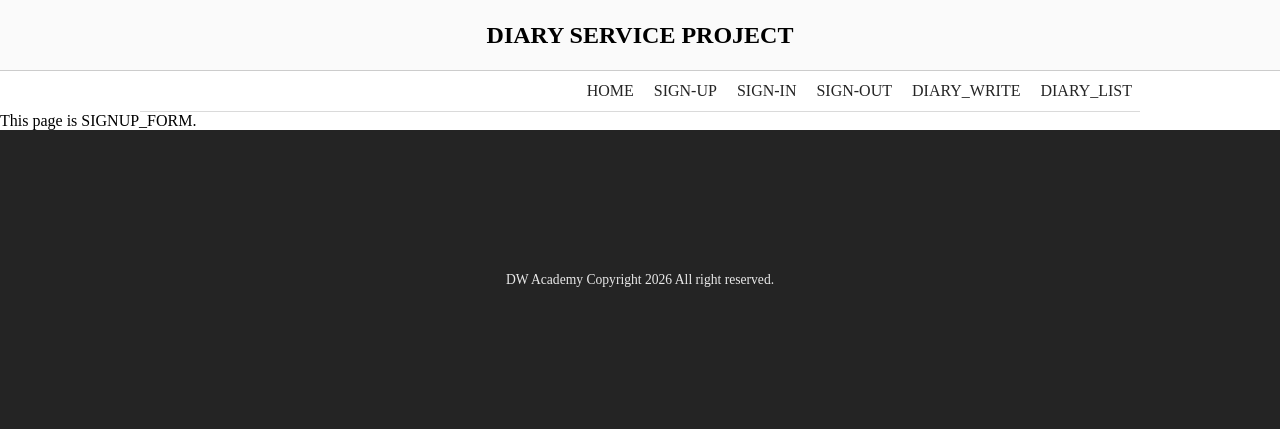
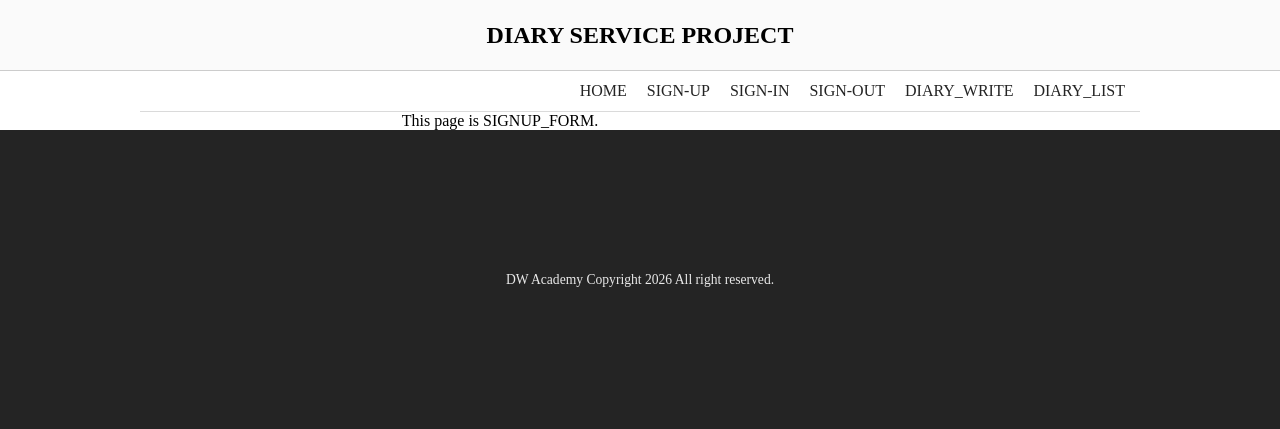
Before and after one commit to chohs1115-source/dynamicWeb, a Java web app: page /view/member/signup_form.jsp in a window 1280 px wide. Shown: the top 429 px of the page. Run offline with Tomcat 11, a stand-in JSP engine, Linux system fonts and the light colour scheme.

Commit message:
addReference

```diff
--- a/diaryServicePjt/src/main/webapp/res/css/include/nav.css
+++ b/diaryServicePjt/src/main/webapp/res/css/include/nav.css
@@ -14,3 +14,7 @@ nav div.nav_wrap a{
 	display: inline-block;
 	margin: 0 8px;
 }
+
+nav div.nav_wrap a:last-child {
+	margin-right: 15px;
+}
--- a/diaryServicePjt/src/main/webapp/view/include/nav.jsp
+++ b/diaryServicePjt/src/main/webapp/view/include/nav.jsp
@@ -1,11 +1,11 @@
 <%@ page language="java" contentType="text/html; charset=UTF-8"
     pageEncoding="UTF-8"%>
 
-<link href="./res/css/include/nav.css" rel ="stylesheet" type="text/css">
+<link href="./res/css/include/nav.css" rel="stylesheet" type="text/css">
 
 <nav>
 	<div class="nav_wrap">
-		<a href="<%= request.getContextPath() %>>">HOME</a>
+		<a href="<%= request.getContextPath() %>/">HOME</a>
 		<a href="<%= request.getContextPath() %>/signup_form.mem">SIGN-UP</a>
 		<a href="<%= request.getContextPath() %>/signin_form.mem">SIGN-IN</a>
 		<a href="<%= request.getContextPath() %>/signout_confirm.mem">SIGN-OUT</a>
--- a/diaryServicePjt/src/main/webapp/view/member/signup_form.jsp
+++ b/diaryServicePjt/src/main/webapp/view/member/signup_form.jsp
@@ -5,6 +5,9 @@
 <head>
 <meta charset="UTF-8">
 <jsp:include page="../include/title.jsp" />
+
+<link href="./res/css/index.css" rel="stylesheet" type="text/css">
+
 </head>
 <body>
 
```
